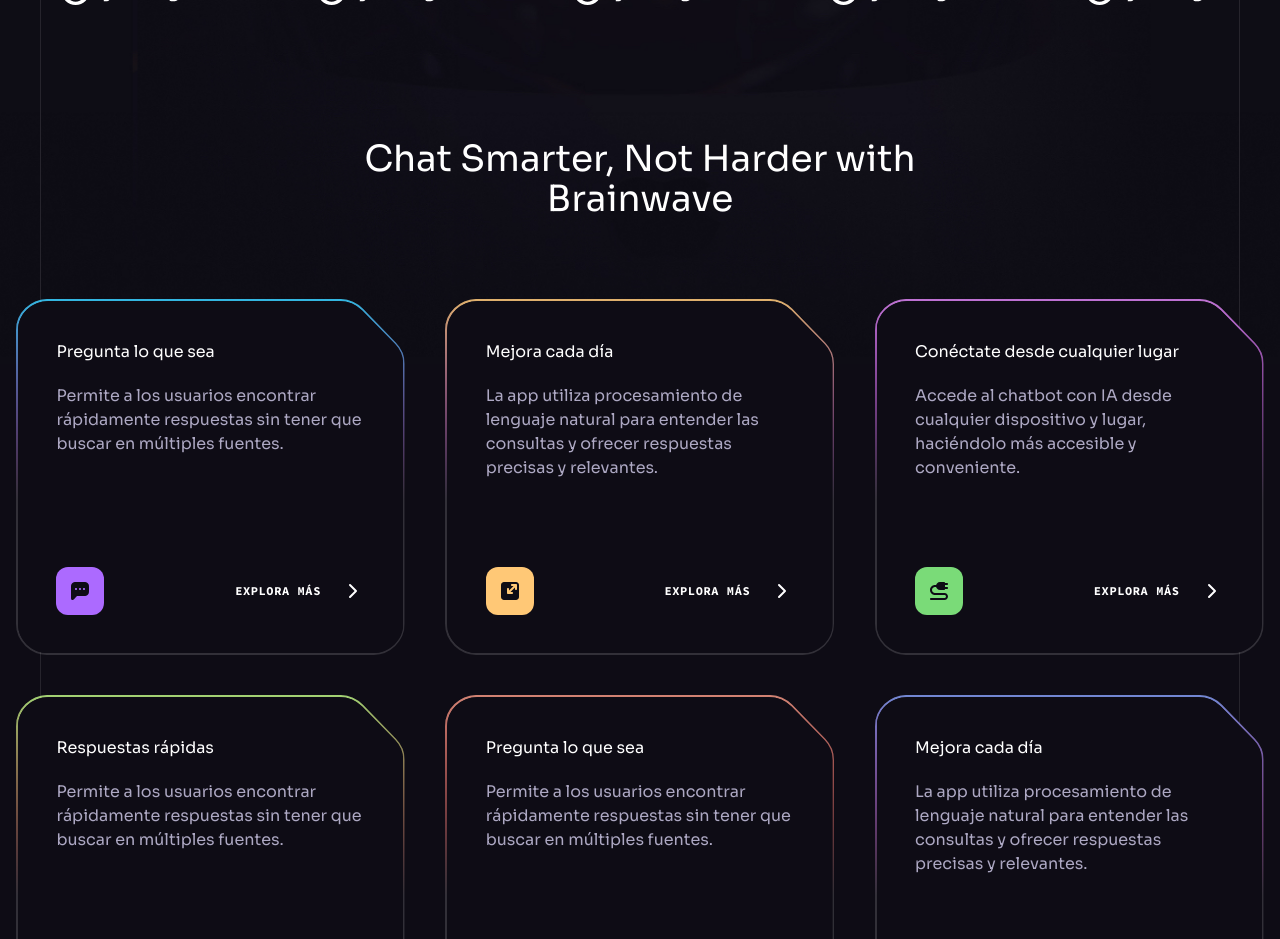
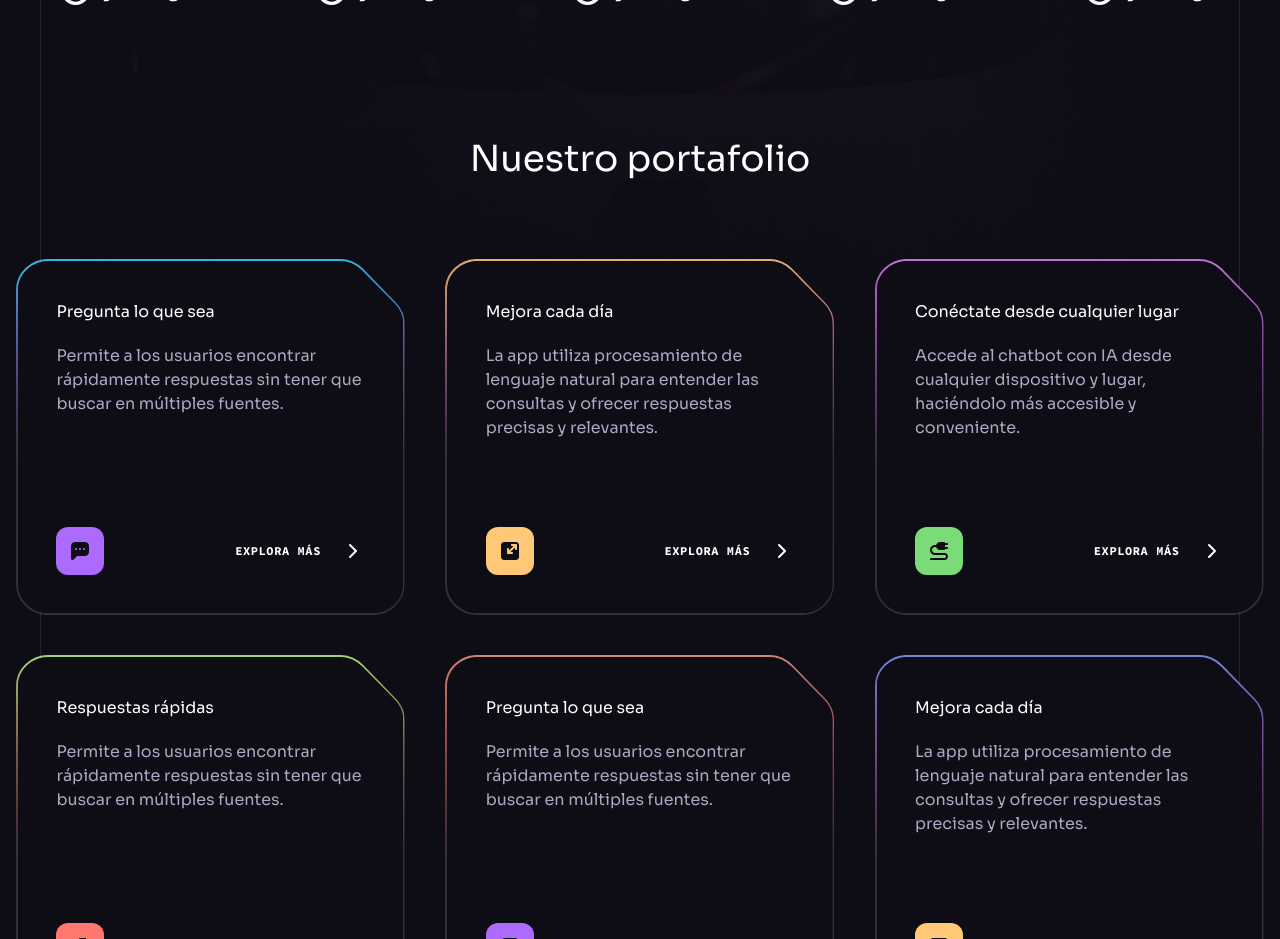
Before and after one commit to jisazamp/orquestia-sample, a React (Vite) app: page / in a window 1280 px wide. Shown: the part 1240-2179 px from the top of the page. Built offline with nearby package versions, Linux system fonts and the light colour scheme; no server answers.

Commit message:
add deployment

```diff
--- a/src/components/Benefits/index.tsx
+++ b/src/components/Benefits/index.tsx
@@ -57,7 +57,7 @@
       <div className="container relative z-2">
         <Heading
           className="md:max-w-md lg:max-w-2xl text-4xl"
-          title="Chat Smarter, Not Harder with Brainwave"
+          title="Nuestro portafolio"
         />
         <div className="grid grid-cols-1 md:grid-cols-2 lg:grid-cols-3 items-center justify-center gap-10">
           {benefits.map((item, index) => (
```
Also changed, not shown: 2 other files (tests, documents, lock files or other folders).
